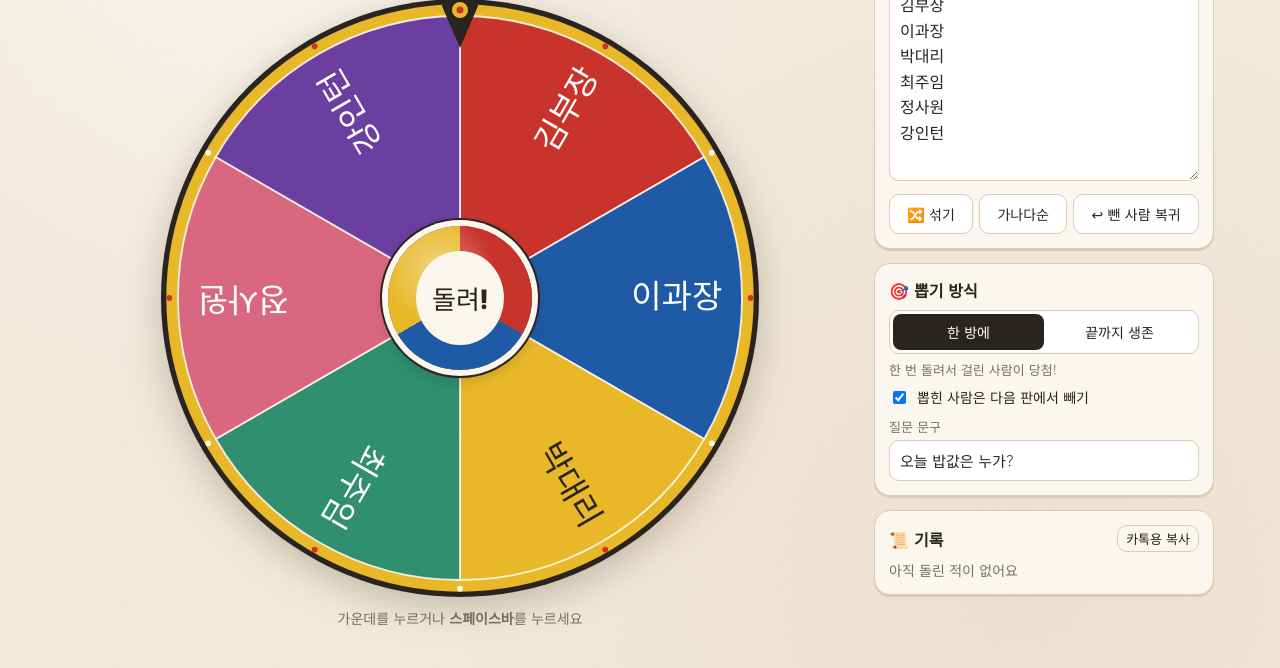
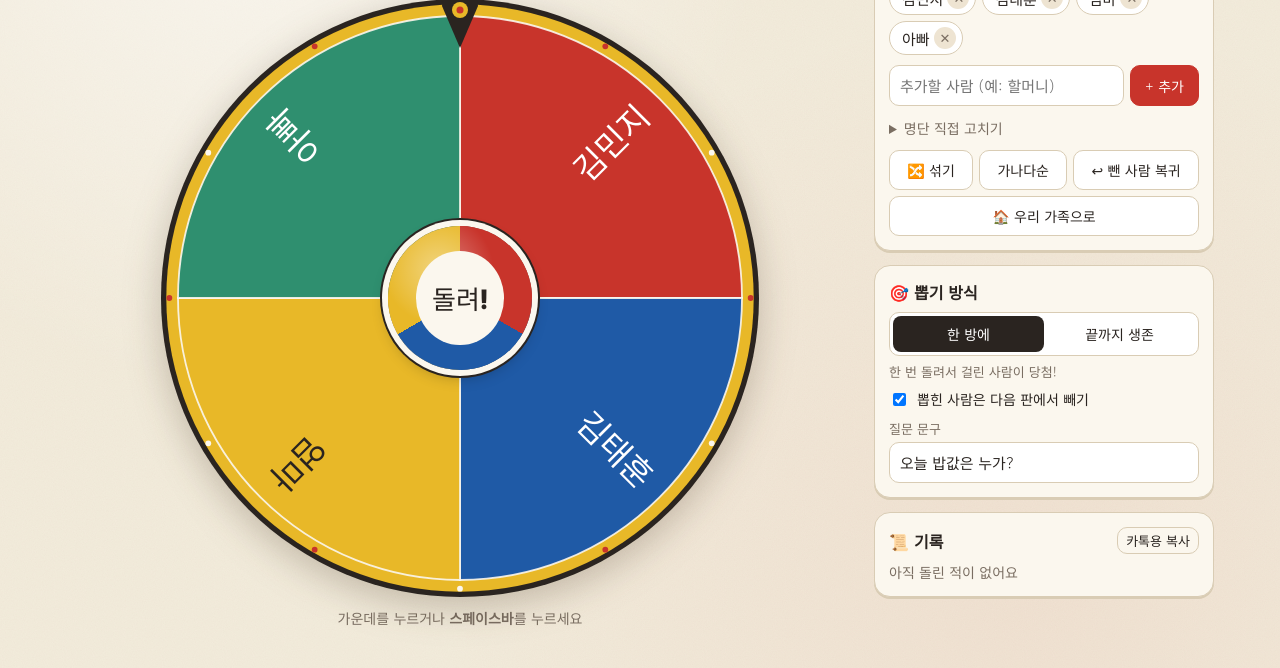
Before and after one commit to kis4323-png/hanpan, a plain HTML site: page index.html in a window 1280 px wide. Shown: the part 216-884 px from the top of the page. Drawn offline with Linux system fonts and the light colour scheme.

Commit message:
첫 화면을 가족 4명(김민지, 김태훈, 엄마, 아빠)으로, 사람 추가/빼기 버튼 추가
Co-Authored-By: Claude Opus 5.5 <noreply@anthropic.com>
Claude-Session: https://claude.ai/code/session_01GZojBwZMowtnfH6mh3Dc2K

```diff
--- a/index.html
+++ b/index.html
@@ -72,6 +72,12 @@ canvas#wheel{width:100%;height:100%;display:block;cursor:pointer;filter:drop-sha
 .panel h2 small{margin-left:auto;color:var(--muted);font-weight:400}
 textarea{width:100%;min-height:200px;resize:vertical;border:1px solid var(--line);border-radius:10px;padding:10px;font:inherit;font-size:16px;line-height:1.6;background:#fff;color:var(--ink)}
 input[type=text]{width:100%;border:1px solid var(--line);border-radius:10px;padding:9px 10px;font:inherit;font-size:15px;background:#fff;color:var(--ink)}
+.people{display:flex;flex-wrap:wrap;gap:6px;margin:0 0 10px}
+.person{display:inline-flex;align-items:center;gap:4px;background:#fff;border:1.5px solid var(--line);border-radius:999px;padding:5px 6px 5px 12px;font-size:15px}
+.person button{border:none;background:#eee4d2;color:var(--muted);width:22px;height:22px;border-radius:50%;cursor:pointer;font-size:13px;line-height:1}
+.person button:hover{background:var(--red);color:#fff}
+.addrow{display:flex;gap:6px}.addrow input{flex:1}.addrow .btn{flex:0 0 auto;padding:9px 14px}
+details{margin-top:8px}summary{cursor:pointer;font-size:14px;color:var(--muted);padding:4px 0}details textarea{margin-top:6px;min-height:140px}
 .row{display:flex;gap:6px;flex-wrap:wrap;margin-top:8px}
 .btn{flex:1 1 auto;background:#fff;border:1px solid var(--line);border-radius:10px;padding:9px 8px;cursor:pointer;font:inherit;font-size:14px;color:var(--ink)}
 .btn:hover{border-color:var(--ink)}
@@ -149,11 +155,16 @@ ol.history li em{font-style:normal;color:var(--muted);font-size:13px;margin-left
   <aside>
     <div class="panel">
       <h2>👥 참가자 <small id="count">0명</small></h2>
-      <textarea id="names" spellcheck="false" placeholder="이름을 한 줄에 하나씩&#10;예) 김부장&#10;이과장"></textarea>
+      <div class="people" id="people"></div>
+      <div class="addrow"><input type="text" id="addName" maxlength="20" placeholder="추가할 사람 (예: 할머니)" enterkeyhint="done"><button class="btn primary" id="addBtn">+ 추가</button></div>
+      <details id="editBox"><summary>명단 직접 고치기</summary>
+      <textarea id="names" spellcheck="false" placeholder="이름을 한 줄에 하나씩"></textarea>
+      </details>
       <div class="row">
         <button class="btn" id="shuffleBtn">🔀 섞기</button>
         <button class="btn" id="sortBtn">가나다순</button>
         <button class="btn" id="resetBtn">↩ 뺀 사람 복귀</button>
+        <button class="btn" id="familyBtn">🏠 우리 가족으로</button>
       </div>
       <div id="removedWrap" style="margin-top:10px;display:none">
         <div class="desc">이번 판에서 빠진 사람</div>
@@ -214,7 +225,7 @@ const THEMES = [
 ];
 const PALETTE = ['#c8342b','#1f5aa6','#e8b828','#2f8f6f','#d9677f','#6b3fa0','#e07b2e','#3a9ccf'];
 const TEXT_ON = {'#e8b828':'#2a2420'};
-const DEFAULT_NAMES = '김부장\n이과장\n박대리\n최주임\n정사원\n강인턴';
+const DEFAULT_NAMES = '김민지\n김태훈\n엄마\n아빠';
 
 const $ = s => document.querySelector(s);
 const store = {
@@ -224,7 +235,7 @@ const store = {
 
 let state = {
   theme: store.get('theme','bap'),
-  names: store.get('names',DEFAULT_NAMES),
+  names: store.get('names2',DEFAULT_NAMES),
   q: store.get('q',null),
   mode: store.get('mode','one'),
   sound: store.get('sound',true),
@@ -255,7 +266,7 @@ $('#qInput').addEventListener('input',e=>{state.q=e.target.value||null;store.set
 
 const ta=$('#names');
 ta.value=state.names;
-ta.addEventListener('input',()=>{state.names=ta.value;state.removed=[];store.set('names',ta.value);refresh()});
+ta.addEventListener('input',()=>{state.names=ta.value;state.removed=[];store.set('names2',ta.value);refresh()});
 
 function allNames(){return state.names.split('\n').map(s=>s.trim()).filter(Boolean)}
 function refresh(){
@@ -264,6 +275,9 @@ function refresh(){
   const rem=[...state.removed];
   entries=all.filter(n=>{const i=rem.indexOf(n); if(i>=0){rem.splice(i,1);return false} return true});
   $('#count').textContent = entries.length+'명'+(state.removed.length?` / 전체 ${all.length}명`:'');
+  const pp=$('#people'); pp.innerHTML='';
+  all.forEach((n,idx)=>{const d=document.createElement('span');d.className='person';d.textContent=n;const x=document.createElement('button');x.textContent='✕';x.title=n+' 빼기';
+    x.onclick=()=>{if(spinning)return;const a=allNames();a.splice(idx,1);ta.value=state.names=a.join('\n');store.set('names2',state.names);state.removed=[];refresh()};d.appendChild(x);pp.appendChild(d)});
   const rw=$('#removedWrap'), r=$('#removed');
   rw.style.display=state.removed.length?'block':'none';
   r.innerHTML=''; state.removed.forEach(n=>{const c=document.createElement('span');c.className='chip';c.textContent=n;r.appendChild(c)});
@@ -271,8 +285,13 @@ function refresh(){
   draw();
 }
 
-$('#shuffleBtn').onclick=()=>{if(spinning)return;const a=allNames();for(let i=a.length-1;i>0;i--){const j=Math.random()*(i+1)|0;[a[i],a[j]]=[a[j],a[i]]}ta.value=state.names=a.join('\n');store.set('names',state.names);refresh()};
-$('#sortBtn').onclick=()=>{if(spinning)return;const a=allNames().sort((x,y)=>x.localeCompare(y,'ko'));ta.value=state.names=a.join('\n');store.set('names',state.names);refresh()};
+$('#shuffleBtn').onclick=()=>{if(spinning)return;const a=allNames();for(let i=a.length-1;i>0;i--){const j=Math.random()*(i+1)|0;[a[i],a[j]]=[a[j],a[i]]}ta.value=state.names=a.join('\n');store.set('names2',state.names);refresh()};
+$('#sortBtn').onclick=()=>{if(spinning)return;const a=allNames().sort((x,y)=>x.localeCompare(y,'ko'));ta.value=state.names=a.join('\n');store.set('names2',state.names);refresh()};
+function addName(){ if(spinning) return; const i=$('#addName'); const v=i.value.trim(); if(!v){i.focus();return}
+  const a=allNames(); a.push(v); ta.value=state.names=a.join('\n'); store.set('names2',state.names); i.value=''; refresh(); toast(v+' 추가!'); }
+$('#addBtn').onclick=addName;
+$('#addName').addEventListener('keydown',e=>{if(e.key==='Enter'){e.preventDefault();addName()}});
+$('#familyBtn').onclick=()=>{if(spinning)return;ta.value=state.names=DEFAULT_NAMES;state.removed=[];store.set('names2',state.names);refresh();toast('우리 가족 4명으로 돌아왔어요')};
 $('#resetBtn').onclick=()=>{if(spinning)return;state.removed=[];refresh();toast('모두 다시 돌림판에 올렸어요')};
 
 const MODE_DESC={one:'한 번 돌려서 걸린 사람이 당첨!',survive:'한 명씩 탈락시키고, 마지막까지 남은 사람이 당첨! (긴장감 최고)'};
--- a/sw.js
+++ b/sw.js
@@ -1,4 +1,4 @@
-const C='hanpan-v1';const F=['./','index.html','manifest.webmanifest','icon-192.png','icon-512.png'];
+const C='hanpan-v2';const F=['./','index.html','manifest.webmanifest','icon-192.png','icon-512.png'];
 self.addEventListener('install',e=>{e.waitUntil(caches.open(C).then(c=>c.addAll(F)));self.skipWaiting()});
 self.addEventListener('activate',e=>{e.waitUntil(caches.keys().then(k=>Promise.all(k.filter(x=>x!==C).map(x=>caches.delete(x)))));self.clients.claim()});
 self.addEventListener('fetch',e=>{if(e.request.method!=='GET')return;
```
